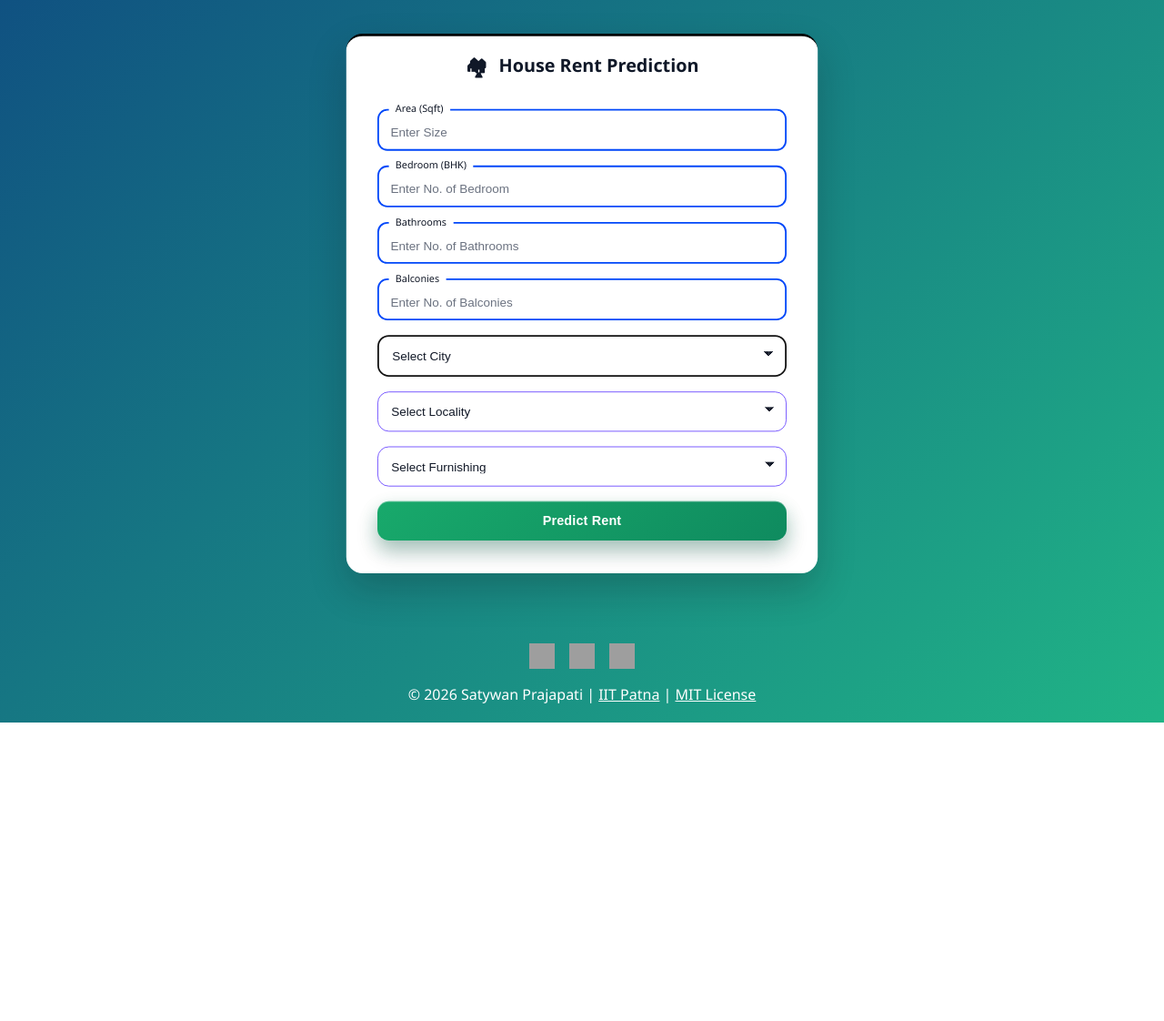
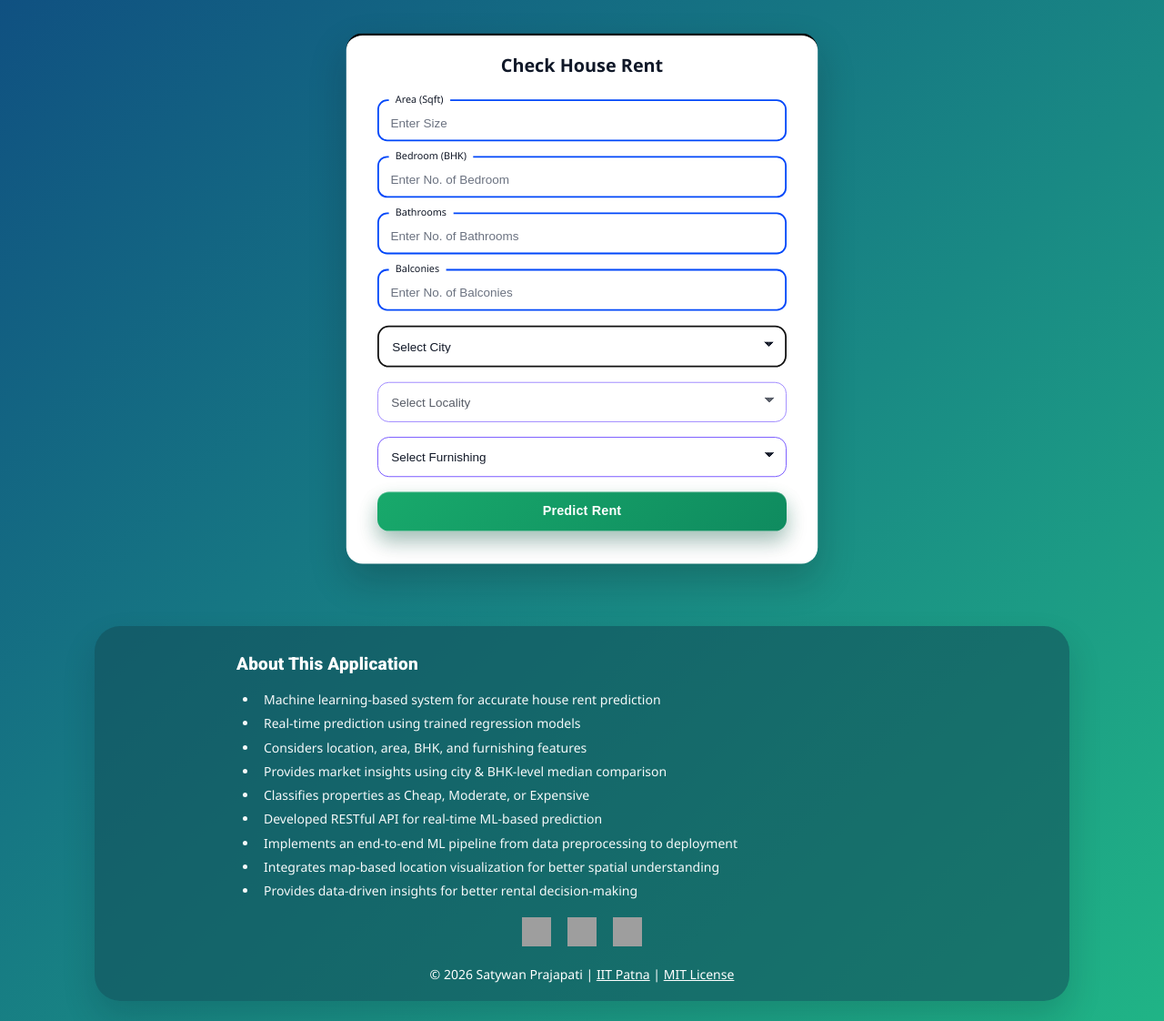
Before and after one commit to SatywanPrajapati/house-rent-prediction-system, a Flask app: page / in a window 1280 px wide. Shown: the part 113-1235 px from the top of the page at 91% size. Before the commit the page ends 907 px from the top, so only its background shows below. Run offline with Flask 3, Linux system fonts and the light colour scheme; parts of the project's set-up code (start-up, migrations or seed data) failed here and were passed over; grey boxes are pictures that could not be loaded.

Commit message:
Final update: ML prediction system with map integration and UI improvements

```diff
--- a/app.py
+++ b/app.py
@@ -1,29 +1,23 @@
-from flask import Flask, render_template, request, jsonify
+import os
+
+import pandas as pd
+from flask import Flask, jsonify, render_template, request
+
 from utils import predict_rent
-import pickle
-import pandas as pd
 
 app = Flask(__name__)
 
-# LOAD DATA
-
+# Load dataset and shared reference data.
 df = pd.read_csv("datasets/fullcleaned_house_data.csv")
-
 cities = sorted(df["city"].dropna().unique())
 furnishings = sorted(df["furnishing"].dropna().unique())
 
-# City → Locality mapping
-city_locality_map = {}
-for city in cities:
-    city_locality_map[city] = sorted(
-        df[df["city"] == city]["locality"].dropna().unique()
-    )
+city_locality_map = {
+    city: sorted(df[df["city"] == city]["locality"].dropna().unique())
+    for city in cities
+}
 
-# NEW: City + BHK MEDIAN
-city_bhk_median = df.groupby(['city', 'beds'])['rent'].median().to_dict()
-
-
-# HOME PAGE
+city_bhk_median = df.groupby(["city", "beds"])["rent"].median().to_dict()
 
 @app.route("/")
 def home():
@@ -31,22 +25,22 @@ def home():
         "index.html",
         cities=cities,
         furnishings=furnishings,
-        city_locality_map=city_locality_map
+        city_locality_map=city_locality_map,
     )
-
-# RESULT PAGE
 
 @app.route("/result")
 def result():
     return render_template("result.html")
 
-
-# PREDICT API
+@app.route("/localities/<city>")
+def get_localities(city):
+    localities = city_locality_map.get(city, [])
+    return jsonify({"success": True, "localities": localities})
 
 @app.route("/predict", methods=["POST"])
 def predict():
     try:
-        data = request.get_json()
+        data = request.get_json(silent=True)
 
         if not data:
             return jsonify({"success": False, "error": "No input data"}), 400
@@ -59,38 +53,31 @@ def predict():
             "furnishing": data["furnishing"],
             "city": data["city"],
             "locality": data["locality"],
-            "house_type": f'{int(data["beds"])} BHK Flat'
+            "house_type": f'{int(data["beds"])} BHK Flat',
         }
 
         if (
-            input_data["area"] <= 0 or
-            input_data["beds"] <= 0 or
-            input_data["bathrooms"] <= 0 or
-            input_data["balconies"] < 0
+            input_data["area"] <= 0
+            or input_data["beds"] <= 0
+            or input_data["bathrooms"] <= 0
+            or input_data["balconies"] < 0
         ):
-            return jsonify({"success": False, "error": "Please enter valid numeric values."}), 400
+            return (
+                jsonify(
+                    {"success": False, "error": "Please enter valid numeric values."}
+                ),
+                400,
+            )
 
-        # Prediction
         prediction = predict_rent(input_data)
         predicted_rent = int(round(prediction))
 
         city = input_data["city"]
         beds = input_data["beds"]
+        median_rent = city_bhk_median.get((city, beds))
+        median_rent = int(df["rent"].median()) if median_rent is None else int(median_rent)
+        percent_diff = round(((predicted_rent - median_rent) / median_rent) * 100, 1)
 
-        #  MEDIAN RENT
-        median_rent = city_bhk_median.get((city, beds), None)
-
-        # fallback (important)
-        if median_rent is None:
-            median_rent = int(df["rent"].median())
-        else:
-            median_rent = int(median_rent)
-
-        # % DIFFERENCE
-        percent_diff = ((predicted_rent - median_rent) / median_rent) * 100
-        percent_diff = round(percent_diff, 1)
-
-        #  PRICE LEVEL
         if percent_diff < -15:
             price_level = "Cheap"
         elif percent_diff <= 15:
@@ -98,29 +85,26 @@ def predict():
         else:
             price_level = "Expensive"
 
-        return jsonify({
-            "success": True,
-            "rent": predicted_rent,
-            "median_rent": median_rent,
-            "percent_diff": percent_diff,
-            "price_level": price_level,
-            "city": city,
-            "locality": input_data["locality"],
-            "beds": beds,
-            "bathrooms": input_data["bathrooms"],
-            "balconies": input_data["balconies"],
-            "area": input_data["area"],
-            "furnishing": input_data["furnishing"]
-        })
+        return jsonify(
+            {
+                "success": True,
+                "rent": predicted_rent,
+                "median_rent": median_rent,
+                "percent_diff": percent_diff,
+                "price_level": price_level,
+                "city": city,
+                "locality": input_data["locality"],
+                "beds": beds,
+                "bathrooms": input_data["bathrooms"],
+                "balconies": input_data["balconies"],
+                "area": input_data["area"],
+                "furnishing": input_data["furnishing"],
+            }
+        )
 
     except Exception as e:
-        return jsonify({
-            "success": False,
-            "error": str(e)
-        }), 400
-
-
-# RUN
+        return jsonify({"success": False, "error": str(e)}), 400
 
 if __name__ == "__main__":
-    app.run(debug=True)
+    port = int(os.environ.get("PORT", 10000))
+    app.run(host="0.0.0.0", port=port)
--- a/static/main.js
+++ b/static/main.js
@@ -8,7 +8,6 @@ const cityLocalityData = document.getElementById("city-locality-data");
 
 let cityLocalityMap = {};
 
-// LOAD CITY-LOCALITY DATA
 if (cityLocalityData) {
     try {
         cityLocalityMap = JSON.parse(cityLocalityData.textContent);
@@ -16,9 +15,6 @@ if (cityLocalityData) {
         console.error("Unable to parse city-locality data:", error);
     }
 }
-
-
-// ERROR HANDLING
 
 function showError(message) {
     if (!formError) return;
@@ -32,24 +28,39 @@ function clearError() {
     formError.hidden = true;
 }
 
-
-// HELPER
-
 function getFieldValue(id) {
     const field = document.getElementById(id);
     return field ? field.value.trim() : "";
 }
 
-
-// LOCALITY POPULATION
-
-function populateLocalities() {
+async function populateLocalities() {
     if (!citySelect || !localitySelect) return;
 
     const selectedCity = citySelect.value;
-    localitySelect.innerHTML = "<option value=''>Select locality</option>";
+    localitySelect.innerHTML = "<option value=''>Select Locality</option>";
+    localitySelect.disabled = !selectedCity;
 
-    (cityLocalityMap[selectedCity] || []).forEach((locality) => {
+    if (!selectedCity) return;
+
+    let localities = cityLocalityMap[selectedCity] || [];
+
+    if (!localities.length) {
+        try {
+            const response = await fetch(
+                `/localities/${encodeURIComponent(selectedCity)}`
+            );
+            const data = await response.json();
+
+            if (response.ok && data.success && Array.isArray(data.localities)) {
+                localities = data.localities;
+                cityLocalityMap[selectedCity] = localities;
+            }
+        } catch (error) {
+            console.error("Unable to load localities:", error);
+        }
+    }
+
+    localities.forEach((locality) => {
         const option = document.createElement("option");
         option.value = locality;
         option.textContent = locality;
@@ -57,18 +68,12 @@ function populateLocalities() {
     });
 }
 
-
-// BUTTON LOADING STATE
-
 function setLoadingState(isLoading) {
     if (!predictButton) return;
 
     predictButton.textContent = isLoading ? "Predicting..." : "Predict Rent";
     predictButton.disabled = isLoading;
 }
-
-
-// MAIN PREDICTION FUNCTION
 
 async function predictRent() {
     clearError();
@@ -114,9 +119,6 @@ async function predictRent() {
     }
 
     try {
-
-        // API CALL
-
         const response = await fetch("/predict", {
             method: "POST",
             headers: { "Content-Type": "application/json" },
@@ -128,9 +130,6 @@ async function predictRent() {
         if (!response.ok || !data.success) {
             throw new Error(data.error || "Prediction failed");
         }
-
-
-        // PASS DATA TO RESULT PAGE
 
         const resultParams = new URLSearchParams({
             rent: String(data.rent),
@@ -155,10 +154,11 @@ async function predictRent() {
     }
 }
 
-// EVENTS
-
 if (citySelect) {
-    citySelect.addEventListener("change", populateLocalities);
+    citySelect.addEventListener("change", () => {
+        populateLocalities();
+    });
+    populateLocalities();
 }
 
 if (predictionForm) {
--- a/static/style.css
+++ b/static/style.css
@@ -17,8 +17,9 @@ body {
     display: flex;
     align-items: center;
     justify-content: center;
-    padding: 24px;
+    padding: 24px 24px 12px;
 }
+
 
 /* Header */
 
@@ -41,6 +42,7 @@ body {
     margin: 8px 0 0;
 }
 
+
 /* Shared Card */
 
 .card {
@@ -52,6 +54,7 @@ body {
     box-shadow: 0 20px 45px rgba(18, 17, 17, 0.22);
     transform: scale(0.9);
 }
+
 
 /* Form Card */
 
@@ -65,13 +68,6 @@ body {
     font-size: 22px;
     font-weight: 800;
     color: #101828;
-}
-
-.form-title-icon {
-    display: inline-block;
-    margin-right: 8px;
-    font-size: 24px;
-    vertical-align: -2px;
 }
 
 .field {
@@ -124,12 +120,8 @@ body {
     appearance: none;
     -webkit-appearance: none;
     -moz-appearance: none;
-    background-image:
-        linear-gradient(45deg, transparent 50%, #111827 50%),
-        linear-gradient(135deg, #111827 50%, transparent 50%);
-    background-position:
-        calc(100% - 20px) calc(50% - 3px),
-        calc(100% - 14px) calc(50% - 3px);
+    background-image: linear-gradient(45deg, transparent 50%, #111827 50%), linear-gradient(135deg, #111827 50%, transparent 50%);
+    background-position: calc(100% - 20px) calc(50% - 3px), calc(100% - 14px) calc(50% - 3px);
     background-size: 6px 6px, 6px 6px;
     background-repeat: no-repeat;
 }
@@ -148,6 +140,7 @@ body {
     box-shadow: 0 0 0 3px rgba(109, 75, 255, 0.14);
 }
 
+
 /* Buttons */
 
 button {
@@ -156,10 +149,7 @@ button {
     border: 0;
     border-radius: 14px;
     background: linear-gradient(135deg, #18a96b, #0f8b5f);
-    box-shadow:
-        0 14px 26px rgba(15, 23, 42, 0.2),
-        0 10px 22px rgba(24, 169, 107, 0.24),
-        inset 0 1px 0 rgba(255, 255, 255, 0.28);
+    box-shadow: 0 14px 26px rgba(15, 23, 42, 0.2), 0 10px 22px rgba(24, 169, 107, 0.24), inset 0 1px 0 rgba(255, 255, 255, 0.28);
     color: #ffffff;
     font-size: 16px;
     font-weight: 600;
@@ -172,25 +162,20 @@ button {
 
 button:hover {
     transform: translateY(-3px) scale(1.01);
-    box-shadow:
-        0 20px 36px rgba(15, 23, 42, 0.24),
-        0 14px 28px rgba(24, 169, 107, 0.34),
-        inset 0 1px 0 rgba(255, 255, 255, 0.36);
+    box-shadow: 0 20px 36px rgba(15, 23, 42, 0.24), 0 14px 28px rgba(24, 169, 107, 0.34), inset 0 1px 0 rgba(255, 255, 255, 0.36);
     filter: brightness(1.05) saturate(1.08);
 }
 
 button:focus-visible {
     outline: none;
-    box-shadow:
-        0 0 0 4px rgba(255, 255, 255, 0.35),
-        0 0 0 7px rgba(24, 169, 107, 0.24),
-        0 18px 34px rgba(15, 23, 42, 0.22);
+    box-shadow: 0 0 0 4px rgba(255, 255, 255, 0.35), 0 0 0 7px rgba(24, 169, 107, 0.24), 0 18px 34px rgba(15, 23, 42, 0.22);
 }
 
 button:disabled {
     opacity: 0.75;
     cursor: wait;
 }
+
 
 /* Result Card */
 
@@ -326,6 +311,7 @@ button:disabled {
     font-size: 14px;
 }
 
+
 /* Feedback */
 
 .error-message {
@@ -335,84 +321,135 @@ button:disabled {
     color: #b91c1c;
 }
 
+
 /* Footer */
 
 .main-footer {
-    padding: 20px 16px;
+    width: min(100% - 80px, 1020px);
+    margin: 24px auto 22px;
+    padding: 30px 26px 20px;
+    border-radius: 28px;
+    background: rgba(18, 78, 89, 0.58);
+    box-shadow: 0 18px 36px rgba(5, 21, 31, 0.16);
     text-align: center;
     color: #ffffff;
+}
+
+.about-section {
+    max-width: 760px;
+    margin: 0 auto 16px;
+    text-align: left;
+}
+
+.about-section h2 {
+    margin: 0 0 18px;
+    font-family: "Roboto", "Segoe UI", sans-serif;
+    font-size: 19px;
+    font-weight: 900;
+    letter-spacing: 0.01em;
+    text-align: left;
+}
+
+.about-feature-list {
+    max-width: 720px;
+    margin: 0;
+    padding-left: 24px;
+    text-align: left;
+}
+
+.about-feature-list li {
+    margin-bottom: 6px;
+    padding-left: 6px;
+    font-size: 14px;
+    line-height: 1.45;
+    color: rgba(255, 255, 255, 0.96);
 }
 
 .social-icons {
     display: flex;
     justify-content: center;
-    gap: 16px;
-    margin-bottom: 12px;
+    gap: 18px;
+    margin: 18px 0 16px;
 }
 
 .social-icons img {
-    width: 28px;
-    height: 28px;
+    width: 32px;
+    height: 32px;
 }
 
 .footer-text {
     margin: 0;
+    font-size: 14px;
 }
 
 .main-footer a {
     color: #ffffff;
 }
 
+
 /* Responsive */
 
 @media (max-width: 600px) {
     .page-shell {
-        padding: 16px;
+        padding: 16px 16px 8px;
     }
-
     .card {
         padding: 28px 22px 30px;
     }
-
     .result-card {
         width: 100%;
         padding: 24px 18px 28px;
         border-radius: 18px;
         transform: none;
     }
-
     .result-details {
         margin-bottom: 10px;
     }
-
     .result-location-summary {
         margin-bottom: 12px;
     }
-
     .result-meta-line {
         display: flex;
         flex-direction: column;
         gap: 6px;
     }
-
     .result-divider {
         display: none;
     }
-
     .map-frame {
         height: 185px;
         border-radius: 12px;
     }
-
     .map-open-link {
         top: 8px;
         right: 8px;
         padding: 6px 9px;
         font-size: 11px;
     }
-
     .result-card button {
         width: 100%;
         min-width: 0;
     }
+    .main-footer {
+        width: calc(100% - 20px);
+        margin: 18px auto 14px;
+        padding: 24px 18px 18px;
+        border-radius: 22px;
+    }
+    .about-section {
+        margin-bottom: 14px;
+    }
+    .about-section h2 {
+        margin-bottom: 14px;
+        font-size: 19px;
+    }
+    .about-feature-list {
+        padding-left: 22px;
+    }
+    .about-feature-list li {
+        margin-bottom: 8px;
+        padding-left: 2px;
+        font-size: 13px;
+        line-height: 1.5;
+    }
 }
--- a/templates/footer.html
+++ b/templates/footer.html
@@ -1,4 +1,19 @@
 <footer class="main-footer">
+    <section class="about-section">
+        <h2>About This Application</h2>
+        <ul class="about-feature-list">
+            <li>Machine learning-based system for accurate house rent prediction</li>
+            <li>Real-time prediction using trained regression models</li>
+            <li>Considers location, area, BHK, and furnishing features</li>
+            <li>Provides market insights using city & BHK-level median comparison</li>
+            <li>Classifies properties as Cheap, Moderate, or Expensive</li>
+            <li>Developed RESTful API for real-time ML-based prediction</li>
+            <li>Implements an end-to-end ML pipeline from data preprocessing to deployment</li>
+            <li>Integrates map-based location visualization for better spatial understanding</li>
+            <li>Provides data-driven insights for better rental decision-making</li>
+        </ul>
+    </section>
+
     <!-- Social/contact links -->
     <div class="social-icons">
         <a href="https://github.com/SatywanPrajapati" target="_blank" rel="noreferrer">
--- a/templates/index.html
+++ b/templates/index.html
@@ -17,10 +17,7 @@
         <div class="card form-card">
             <!-- Main prediction form -->
             <form id="predictionForm" class="form-page" novalidate>
-                <h2 class="form-title">
-                    <span class="form-title-icon" aria-hidden="true">&#127960;</span>
-                    House Rent Prediction
-                </h2>
+                <h2 class="form-title">Check House Rent</h2>
 
                 <div class="field field-floating">
                     <label for="area">Area (Sqft)</label>
@@ -76,7 +73,9 @@
     {% include 'footer.html' %}
 
     <!-- City-locality mapping used by JavaScript for dynamic locality loading -->
-    <script id="city-locality-data" type="application/json">{{ city_locality_map | tojson }}</script>
+    <script id="city-locality-data" type="application/json">
+        {{ city_locality_map | tojson }}
+    </script>
     <!-- Frontend interaction logic -->
     <script src="{{ url_for('static', filename='main.js') }}"></script>
 </body>
```
